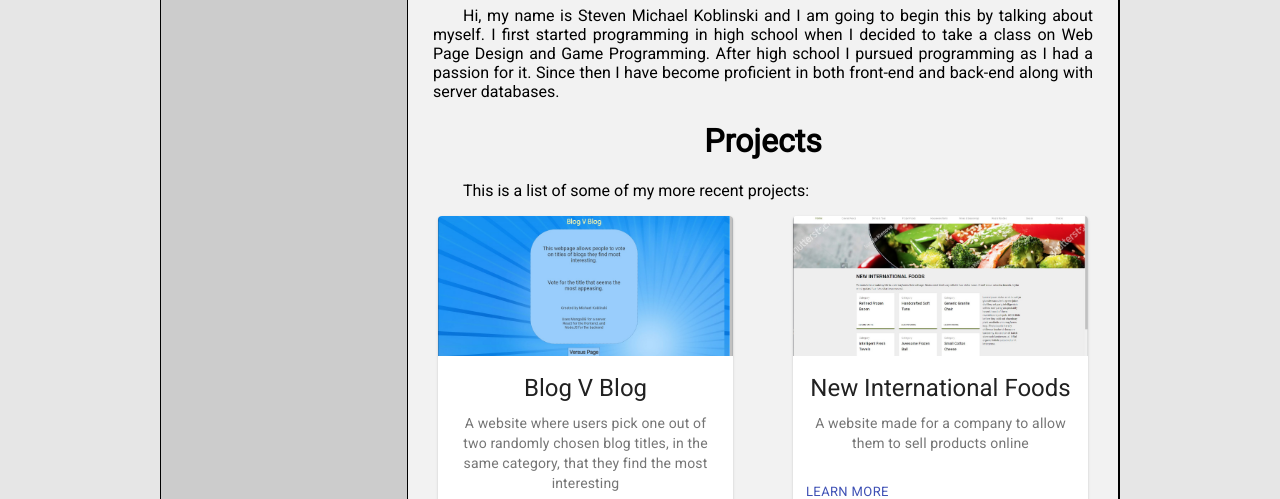
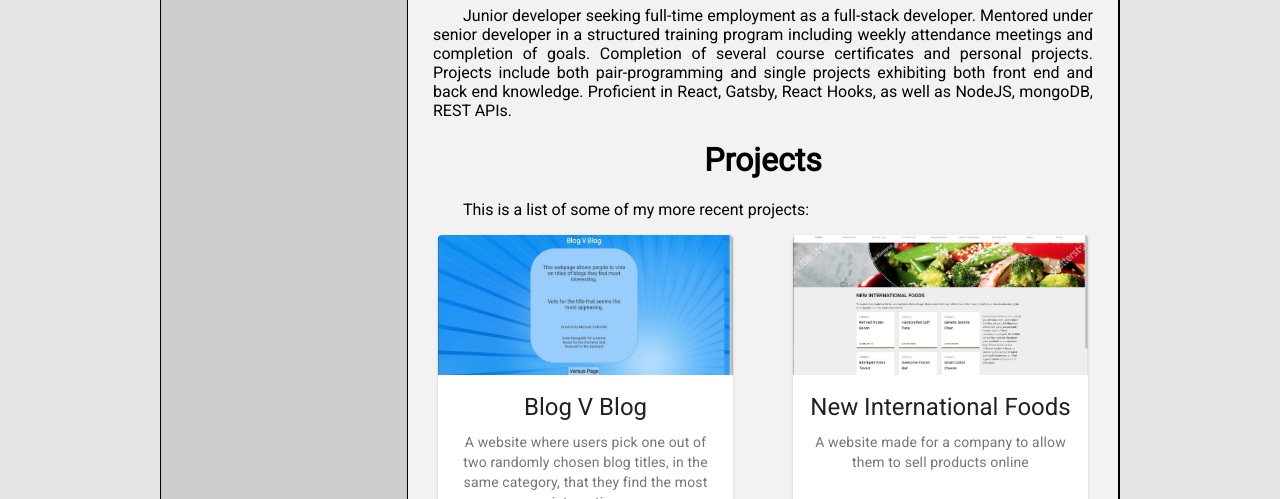
Before and after one commit to Koblinskis/portfolio, a Gatsby site: page / in a window 1280 px wide. Shown: the part 601-1100 px from the top of the page. Built offline with nearby package versions, Linux system fonts and the light colour scheme; Gatsby itself is replaced by a stand-in of ours.

Commit message:
changed summary text

```diff
--- a/src/pages/index.js
+++ b/src/pages/index.js
@@ -185,7 +185,7 @@ const IndexPage = () => {
 
           </div>
           <h1 className={classes.center}>About Me</h1>
-          <p className={classes.text}>Hi, my name is Steven Michael Koblinski and I am going to begin this by talking about myself. I first started programming in high school when I decided to take a class on Web Page Design and Game Programming. After high school I pursued programming as I had a passion for it. Since then I have become proficient in both front-end and back-end along with server databases.</p>
+          <p className={classes.text}>Junior developer seeking full-time employment as a full-stack developer. Mentored under senior developer in a structured training program including weekly attendance meetings and completion of goals. Completion of several course certificates and personal projects. Projects include both pair-programming and single projects exhibiting both front end and back end knowledge. Proficient in React, Gatsby, React Hooks, as well as NodeJS, mongoDB, REST APIs.</p>
 
           <h1>Projects</h1>
           <p className={classes.text}>This is a list of some of my more recent projects:</p>
```
